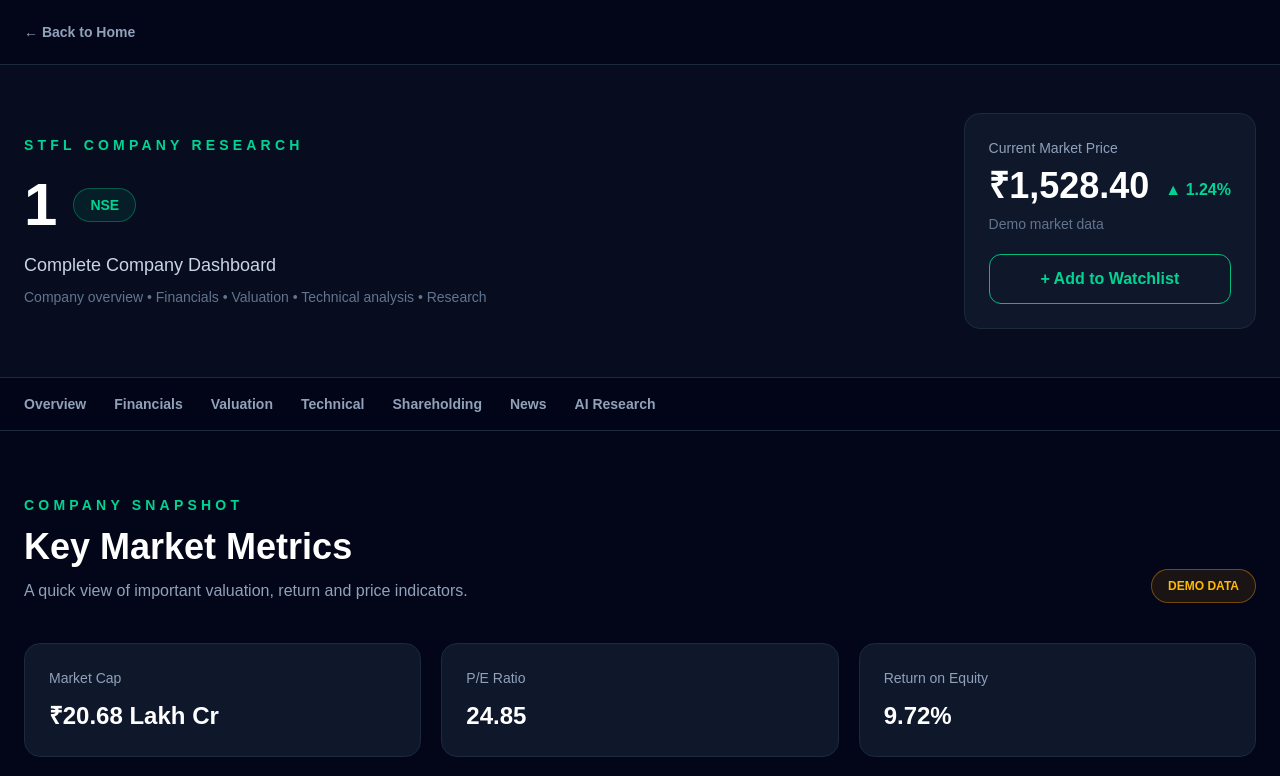
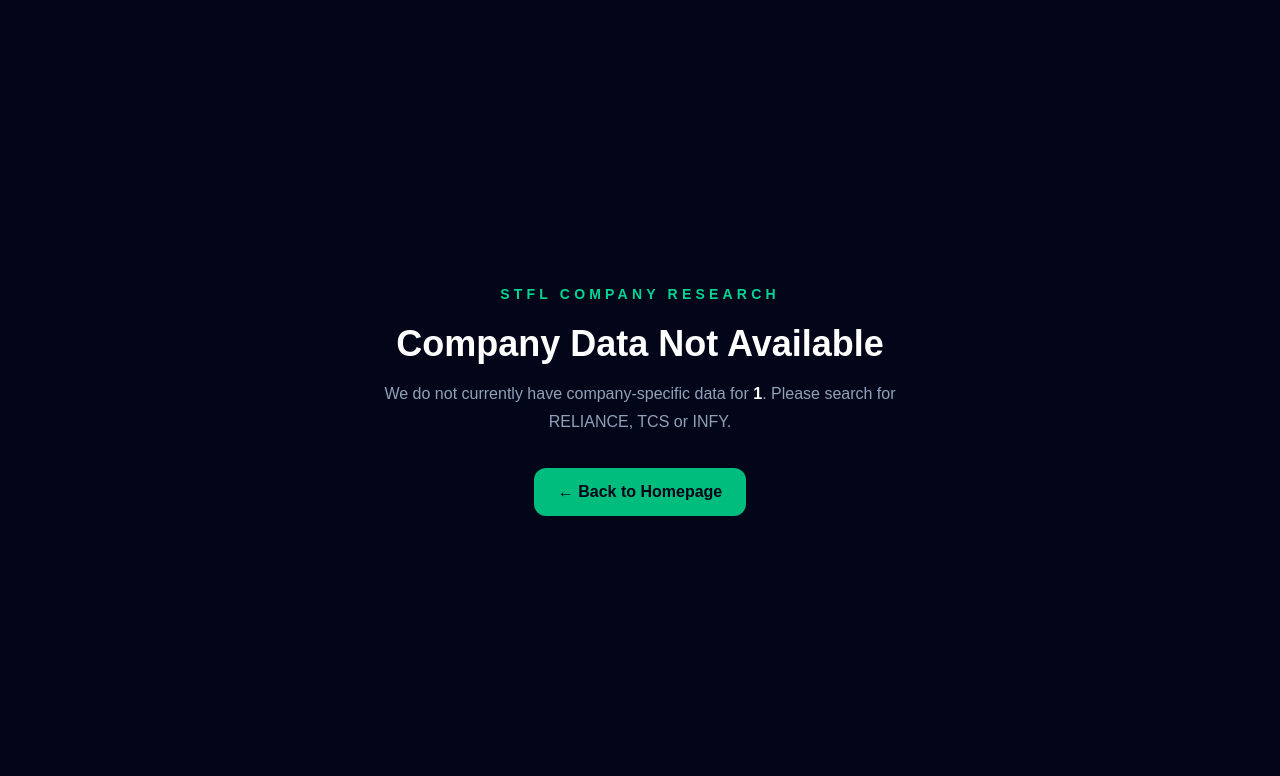
Before and after one commit to sharetradingforliving/stfl-platform, a Next.js app: page /company/1 in a window 1280 px wide. Shown: the top 776 px of the page. Built offline with nearby package versions, Linux system fonts and the light colour scheme.

Commit message:
Add company-specific data structure and dynamic dashboard header

```diff
--- a/app/company/[symbol]/page.tsx
+++ b/app/company/[symbol]/page.tsx
@@ -1,3 +1,4 @@
+import { companies } from "../../../data/companyData";
 type CompanyPageProps = {
   params: Promise<{
     symbol: string;
@@ -9,6 +10,35 @@
 }: CompanyPageProps) {
   const { symbol } = await params;
   const stockSymbol = symbol.toUpperCase();
+  const company = companies[stockSymbol];
+  if (!company) {
+  return (
+    <main className="flex min-h-screen items-center justify-center bg-slate-950 px-6 text-white">
+      <div className="max-w-xl text-center">
+        <p className="text-sm font-semibold uppercase tracking-[0.3em] text-emerald-400">
+          STFL Company Research
+        </p>
+
+        <h1 className="mt-5 text-4xl font-bold">
+          Company Data Not Available
+        </h1>
+
+        <p className="mt-4 leading-7 text-slate-400">
+          We do not currently have company-specific data for{" "}
+          <span className="font-semibold text-white">{stockSymbol}</span>.
+          Please search for RELIANCE, TCS or INFY.
+        </p>
+
+        <a
+          href="/"
+          className="mt-8 inline-block rounded-xl bg-emerald-500 px-6 py-3 font-semibold text-slate-950 transition hover:bg-emerald-400"
+        >
+          ← Back to Homepage
+        </a>
+      </div>
+    </main>
+  );
+}
 
   return (
   <main className="min-h-screen bg-slate-950 text-white">
@@ -51,18 +81,27 @@
           </div>
 
           <div className="rounded-2xl border border-slate-800 bg-slate-900 p-6">
-            <p className="text-sm text-slate-400">Current Market Price</p>
+            <p className="text-sm text-slate-400">Sample Market Price</p>
 
             <div className="mt-2 flex flex-wrap items-end gap-4">
-              <p className="text-4xl font-bold">₹1,528.40</p>
+              <p className="text-4xl font-bold">
+  ₹{company.currentPrice.toLocaleString("en-IN")}
+</p>
 
-              <p className="pb-1 font-semibold text-emerald-400">
-                ▲ 1.24%
-              </p>
+              <p
+  className={`pb-1 font-semibold ${
+    company.changePercent >= 0
+      ? "text-emerald-400"
+      : "text-red-400"
+  }`}
+>
+  {company.changePercent >= 0 ? "▲" : "▼"}{" "}
+  {Math.abs(company.changePercent).toFixed(2)}%
+</p>
             </div>
 
             <p className="mt-2 text-sm text-slate-500">
-              Demo market data
+              {company.companyName} • {company.sector}
             </p>
 
             <button className="mt-5 w-full rounded-xl border border-emerald-500 px-5 py-3 font-semibold text-emerald-400 transition hover:bg-emerald-500 hover:text-slate-950">
--- /dev/null
+++ b/data/companyData.ts
@@ -0,0 +1,64 @@
+export type CompanyData = {
+  symbol: string;
+  companyName: string;
+  sector: string;
+  exchange: string;
+  currentPrice: number;
+  change: number;
+  changePercent: number;
+  marketCap: string;
+  peRatio: number;
+  roe: number;
+  dividendYield: number;
+  week52High: number;
+  week52Low: number;
+};
+export const companies: Record<string, CompanyData> = {
+  RELIANCE: {
+    symbol: "RELIANCE",
+    companyName: "Reliance Industries Limited",
+    sector: "Diversified",
+    exchange: "NSE",
+    currentPrice: 1528.4,
+    change: 18.75,
+    changePercent: 1.24,
+    marketCap: "₹20.68 Lakh Cr",
+    peRatio: 24.85,
+    roe: 9.72,
+    dividendYield: 0.36,
+    week52High: 1608.8,
+    week52Low: 1114.85,
+  },
+
+  TCS: {
+    symbol: "TCS",
+    companyName: "Tata Consultancy Services Limited",
+    sector: "Information Technology",
+    exchange: "NSE",
+    currentPrice: 3428.7,
+    change: 19.1,
+    changePercent: 0.56,
+    marketCap: "₹12.41 Lakh Cr",
+    peRatio: 25.6,
+    roe: 51.2,
+    dividendYield: 1.75,
+    week52High: 4592.25,
+    week52Low: 3056.05,
+  },
+
+  INFY: {
+    symbol: "INFY",
+    companyName: "Infosys Limited",
+    sector: "Information Technology",
+    exchange: "NSE",
+    currentPrice: 1612.3,
+    change: -13.95,
+    changePercent: -0.86,
+    marketCap: "₹6.69 Lakh Cr",
+    peRatio: 24.1,
+    roe: 29.8,
+    dividendYield: 2.65,
+    week52High: 2006.8,
+    week52Low: 1307.0,
+  },
+};
```
